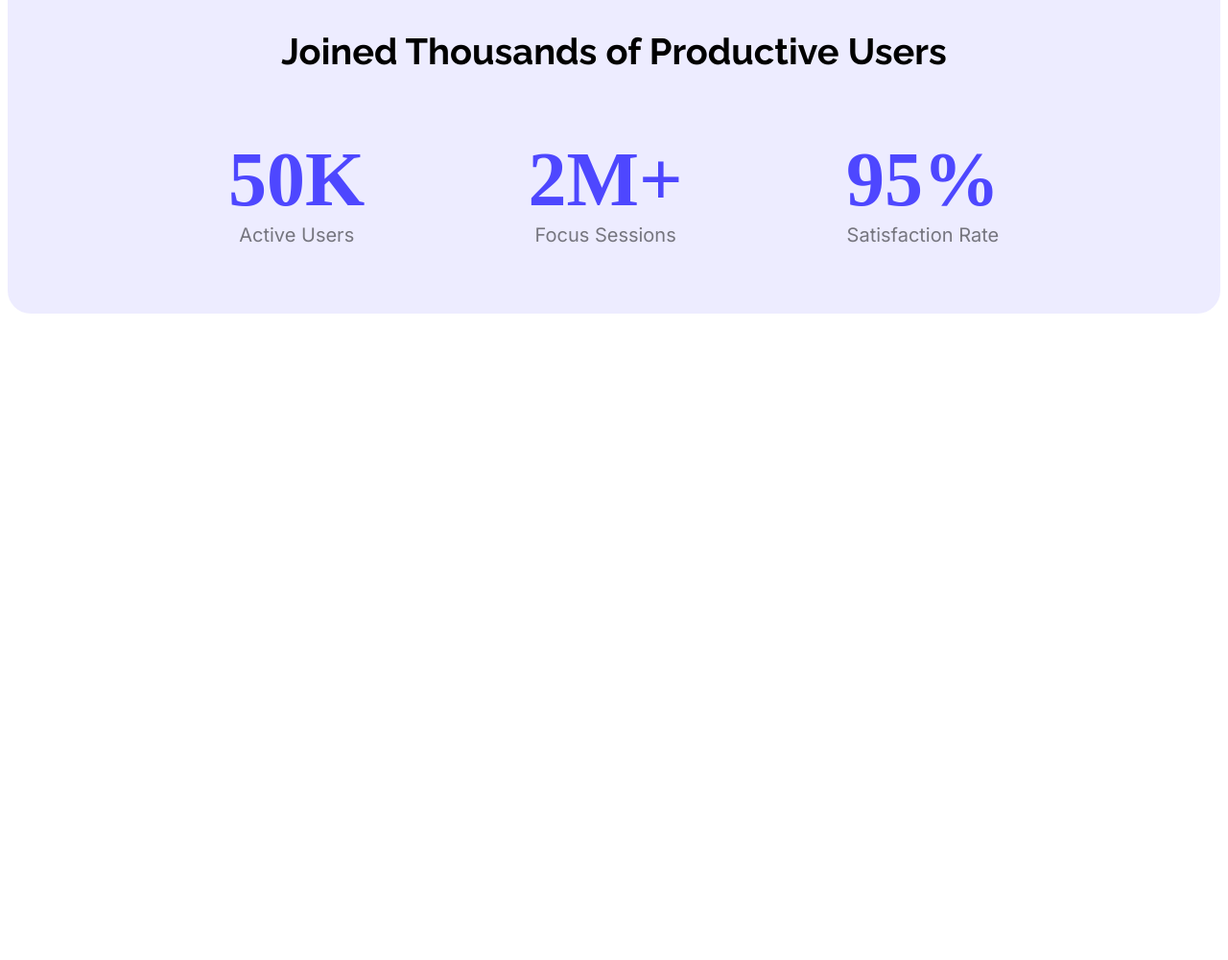
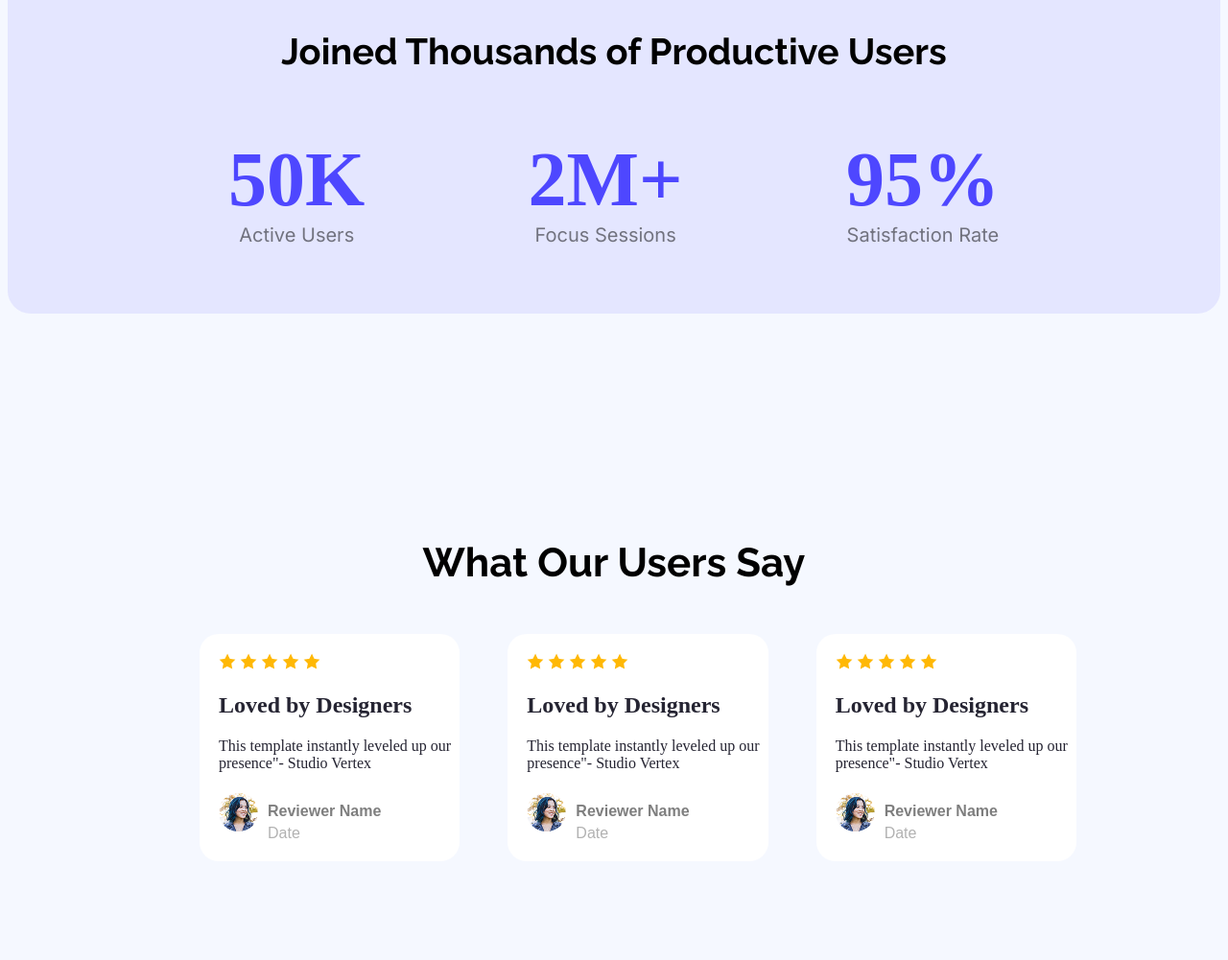
Before and after one commit to Shanto-442/assignment_1, a plain HTML site: page index.html in a window 1280 px wide. Shown: the part 1379-2380 px from the top of the page at 96% size. Before the commit the page ends 1806 px from the top, so only its background shows below. Drawn offline with Linux system fonts and the light colour scheme.

Commit message:
Third Section complete-What our users say

```diff
--- a/index.html
+++ b/index.html
@@ -18,7 +18,7 @@
     <!-- stylesheet link -->
     <link rel="stylesheet" href="style/style.css">
 </head>
-<body>
+<body style="background-color:#f5f8ff;">
     <header id="header">
         <div id="nav-container">
             <nav>
@@ -67,6 +67,81 @@
                     </div>
             </div>
         </section>
+<!-- Third Section End- What our users say -->
+        <section class="user-say">
+            <div class="user-say-container">
+                <h1 class="user-say-title normal-font">What Our Users Say</h1>
+                <div class="user-say-items">
+                    <div class="customer-quote">
+                        <img class="image-star" src="Assets/icon-star.png" alt="" class="user-image">
+                        <img class="image-star" src="Assets/icon-star.png" alt="" class="user-image">
+                        <img class="image-star" src="Assets/icon-star.png" alt="" class="user-image">
+                        <img class="image-star" src="Assets/icon-star.png" alt="" class="user-image">
+                        <img class="image-star" src="Assets/icon-star.png" alt="" class="user-image">
+                            <div>
+                                <h1 class="text-color">Loved by Designers</h1>
+                                <p class="text-color">This template instantly leveled up our presence"- Studio Vertex</p>
+                            </div>
+                            <div class="avatar">
+                                <div>
+                                    <img class="avatar-image" src="Assets/avatar.png" alt="">
+                                </div>
+                                <div class="avatar-text">
+                                    <p class="user-name">Reviewer Name</p>
+                                    <p class="date">Date</p>
+                                </div>
+                            </div>
+                    </div>
+                    <div class="customer-quote">
+
+                        <img class="image-star" src="Assets/icon-star.png" alt="" class="user-image">
+                        <img class="image-star" src="Assets/icon-star.png" alt="" class="user-image">
+                        <img class="image-star" src="Assets/icon-star.png" alt="" class="user-image">
+                        <img class="image-star" src="Assets/icon-star.png" alt="" class="user-image">
+                        <img class="image-star" src="Assets/icon-star.png" alt="" class="user-image">
+
+                            <div>
+                                <h1 class="text-color">Loved by Designers</h1>
+                                <p class="text-color">This template instantly leveled up our presence"- Studio Vertex</p>
+                            </div>
+                            <div class="avatar">
+                                <div>
+                                    <img class="avatar-image" src="Assets/avatar.png" alt="">
+                                </div>
+                                <div class="avatar-text">
+                                    <p class="user-name">Reviewer Name</p>
+                                    <p class="date">Date</p>
+                                </div>
+                            </div>
+                    </div>
+                     <div class="customer-quote">
+
+                        <img class="image-star" src="Assets/icon-star.png" alt="" class="user-image">
+                        <img class="image-star" src="Assets/icon-star.png" alt="" class="user-image">
+                        <img class="image-star" src="Assets/icon-star.png" alt="" class="user-image">
+                        <img class="image-star" src="Assets/icon-star.png" alt="" class="user-image">
+                        <img class="image-star" src="Assets/icon-star.png" alt="" class="user-image">
+
+                            <div>
+                                <h1 class="text-color">Loved by Designers</h1>
+                                <p class="text-color">This template instantly leveled up our presence"- Studio Vertex</p>
+                            </div>
+                            <div class="avatar">
+                                <div>
+                                    <img class="avatar-image" src="Assets/avatar.png" alt="">
+                                </div>
+                                <div class="avatar-text">
+                                    <p class="user-name">Reviewer Name</p>
+                                    <p class="date">Date</p>
+                                </div>
+                            </div>
+                    </div>
+                </div>
+            </div>
+        </section>
+<!-- Fourth Section- Ready to focus better -->
+
+
     </main>
 
     <footer>
--- a/style/style.css
+++ b/style/style.css
@@ -50,6 +50,9 @@
 }
 .text-color {
     color: #252432;
+}
+.text-opacity {
+    opacity: 0.5;
 }
 
 /* header style */
@@ -166,3 +169,73 @@ nav a {
     margin-top: 0px;
     font-family: "Inter", sans-serif;
 }
+
+/* Customer Quote review */
+
+.user-say {
+    background-color: none;
+    margin-top: 100px;
+    margin-bottom: 100px;
+}
+.user-say-container {
+    max-width: 1140px;
+    margin: 0 auto;
+    padding: 100px 150px;
+}
+.user-say-title {
+    font-size: 42px;
+    font-weight: bold;
+    text-align: center;
+    margin-bottom: 50px;
+}
+.user-say-items {
+    display: flex;
+    justify-content: space-around;
+    align-items: center;
+
+}
+.customer-quote {
+    border: none;
+    background-color: #FFFFFF;
+    border-radius: 20px;
+    margin-top: 0px;
+    margin-left: 50px;
+    padding-top: 20px;
+    padding-left: 20px;
+    padding-bottom: 20px;
+}
+.image-star {
+    max-width: 24px;
+    max-height: 24px;
+}
+.avatar {
+    display: flex;
+    align-items: center;
+}
+.avatar-image {
+    max-width: 100px;
+    max-height: 100px;
+    border-radius: 50%;
+    object-fit: cover;
+}
+.avatar-text {
+    margin-left: 10px;
+    text-align: left;
+    margin-bottom: 0px;
+    margin-top: 0px;
+}
+.user-name {
+    font-family: "Body Strong", sans-serif;
+    font-size: 16px;
+    font-weight: 600;
+    margin-bottom: 5px;
+    opacity: .5;
+}
+.date{
+    margin-top: 0px;
+    font-family: "Body Strong", sans-serif;
+    font-size: 16px;
+    font-weight: 400;
+    margin-bottom: 0px;
+    opacity: .3;
+}
```
